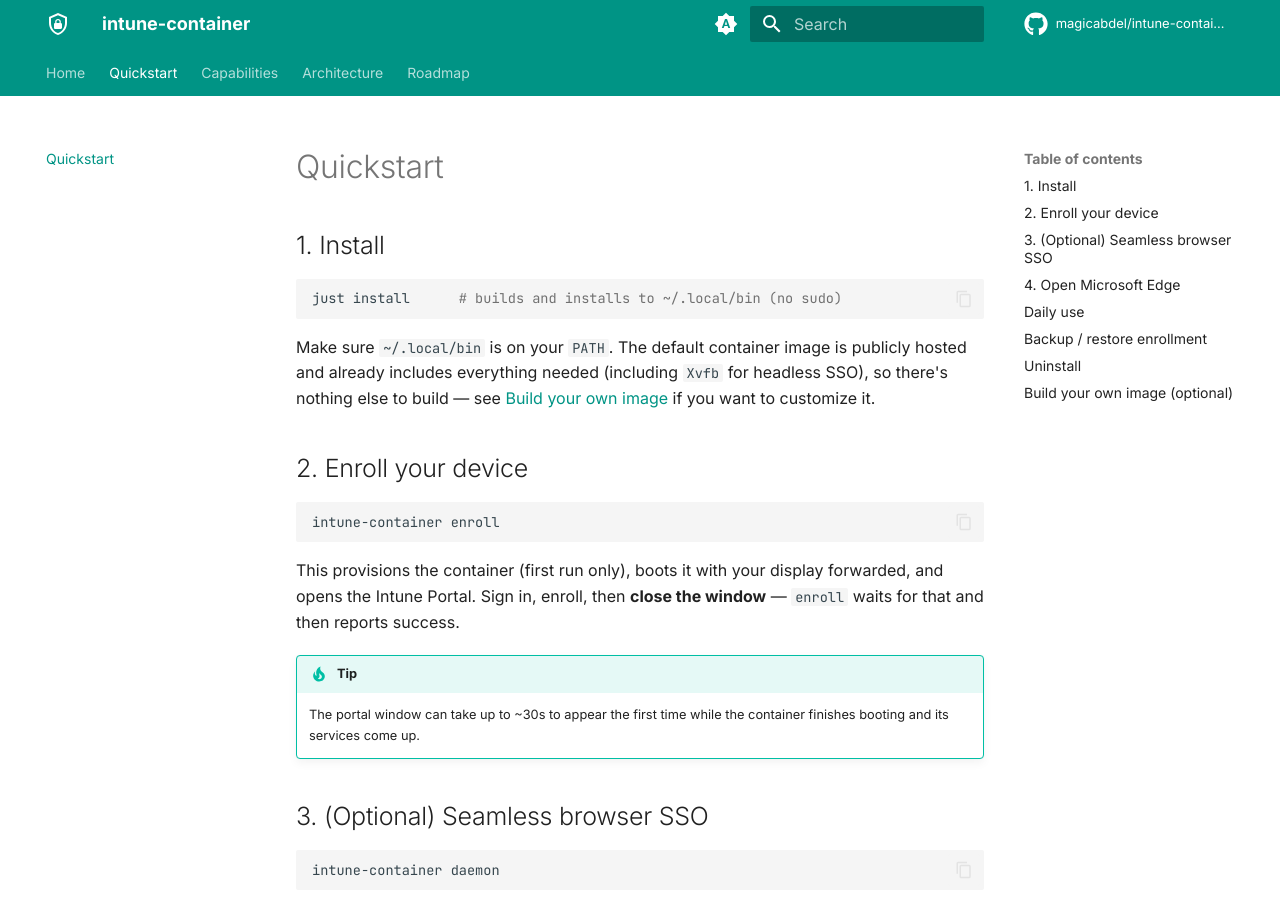
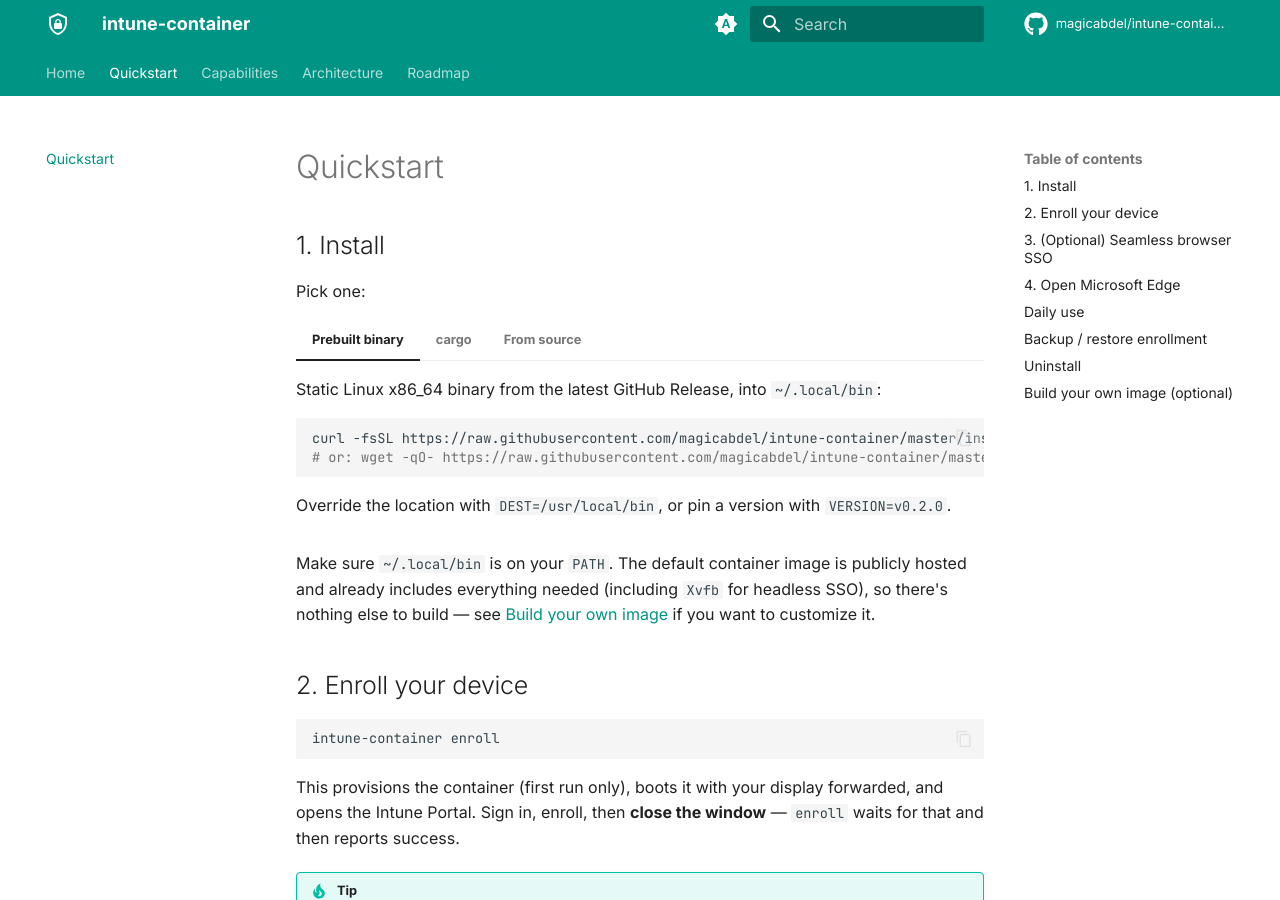
Before and after one commit to magicabdel/intune-container, an MkDocs documentation site: the page built from docs/quickstart.md, in a window 1280 px wide and 900 px high. Built offline with MkDocs 1.6.1 and Material for MkDocs 9.7.7, drawn with Linux system fonts in a browser that asks for light colours; comment, search, counter and statistics services are not loaded.

Commit message:
improvements in the installation methods

````diff
--- a/docs/quickstart.md
+++ b/docs/quickstart.md
@@ -2,9 +2,31 @@
 
 ## 1. Install
 
-```sh
-just install      # builds and installs to ~/.local/bin (no sudo)
-```
+Pick one:
+
+=== "Prebuilt binary"
+
+    Static Linux x86_64 binary from the latest GitHub Release, into `~/.local/bin`:
+
+    ```sh
+    curl -fsSL https://raw.githubusercontent.com/magicabdel/intune-container/master/install.sh | sh
+    # or: wget -qO- https://raw.githubusercontent.com/magicabdel/intune-container/master/install.sh | sh
+    ```
+
+    Override the location with `DEST=/usr/local/bin`, or pin a version with
+    `VERSION=v0.2.0`.
+
+=== "cargo"
+
+    ```sh
+    cargo install intune-container
+    ```
+
+=== "From source"
+
+    ```sh
+    just install      # builds and installs to ~/.local/bin (no sudo)
+    ```
 
 Make sure `~/.local/bin` is on your `PATH`. The default container image is
 publicly hosted and already includes everything needed (including `Xvfb` for
````
Also changed, not shown: CHANGELOG.md (+3 -0 lines), README.md (+15 -4 lines), 2 other files.
